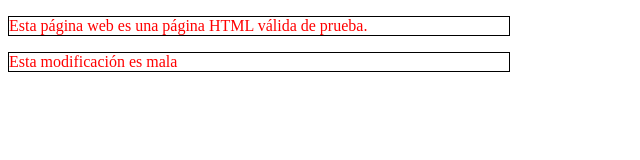
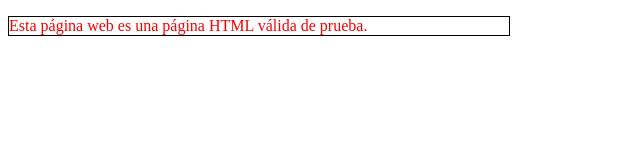
Before and after one commit to luisaparra-info/pruebaSAD, a plain HTML site: page index.html in a window 1280 px wide. Shown: the whole page, without its empty margins (0-640 px from the left). Drawn offline with Linux system fonts and the light colour scheme.

Commit message:
Revert "Modificación a borrar"
This reverts commit a4221fe5c8ecfa5fb88b2ef6f5d211de07ed6c5c.

```diff
--- a/index.html
+++ b/index.html
@@ -8,6 +8,5 @@
 </head>
 <body>
 <p>Esta página web es una página HTML válida de prueba.</p>
-<p>Esta modificación es mala</p>
 </body>
 </html>
```
